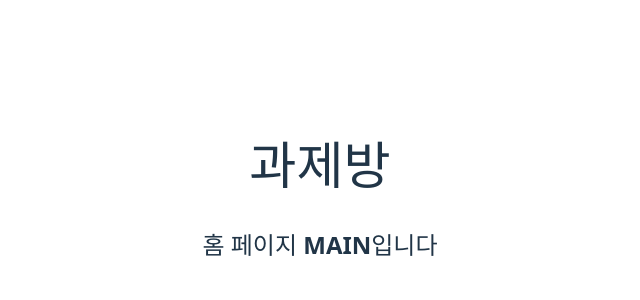
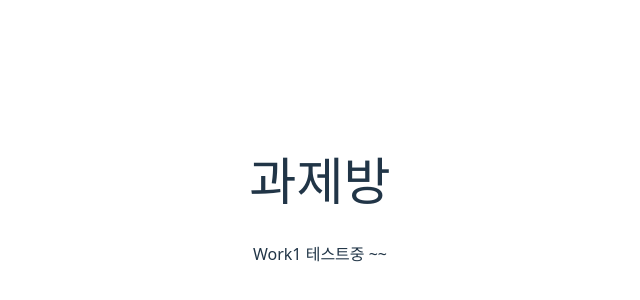
Before and after one commit to skc4365/react-site2, a React (Vite) app: page /react-site2/work1 in a window 1280 px wide. Shown: the part 208-508 px from the top of the page, without its empty margins (320-960 px from the left). Built offline with nearby package versions, Linux system fonts and the light colour scheme.

Commit message:
Revert "edit App.jsx"
This reverts commit 4b76fe1f12623f272700a86565edf0e8e189f1f1.

```diff
--- a/src/App.jsx
+++ b/src/App.jsx
@@ -1,4 +1,4 @@
-import { BrowserRouter, HashRouter, Routes } from "react-router-dom";
+import { BrowserRouter, Routes } from "react-router-dom";
 import { Route } from "react-router-dom";
 // import { useState } from "react";
 import "./App.css";
@@ -12,14 +12,14 @@
   return (
     <>
       <h1>과제방</h1>
-      <HashRouter>
+      <BrowserRouter>
         <Routes>
           <Route path="/react-site2/" element={<Layout />} />
           <Route index element={<Home />} />
-          <Route path="/react-site2/login/" element={<Login />} />
-          <Route path="/react-site2/work1/" element={<Work1 />} />
+          <Route path="/react-site2/login" element={<Login />} />
+          <Route path="/react-site2/work1" element={<Work1 />} />
         </Routes>
-      </HashRouter>
+      </BrowserRouter>
     </>
   )
 }
--- a/src/compo/Layout.jsx
+++ b/src/compo/Layout.jsx
@@ -10,10 +10,10 @@
                         <Link to="/react-site2/">Home</Link>
                     </li>
                     <li>
-                        <Link to="/react-site2/login/">Login</Link>
+                        <Link to="/react-site2/login">Login</Link>
                     </li>
                     <li>
-                        <Link to="/react-site2/work1/">Work1</Link>
+                        <Link to="/react-site2/work1">Work1</Link>
                     </li>
 
                 </ul>
```
